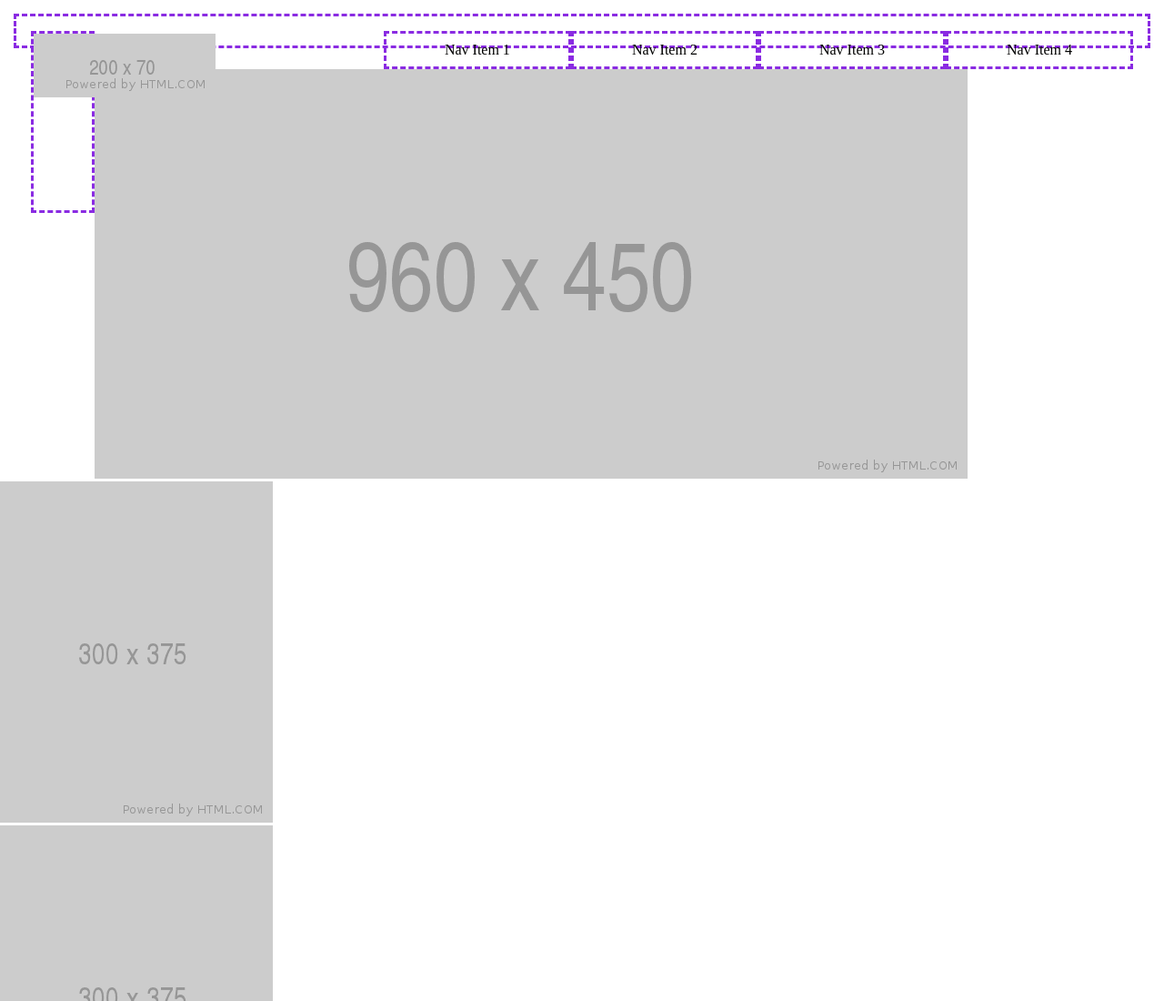
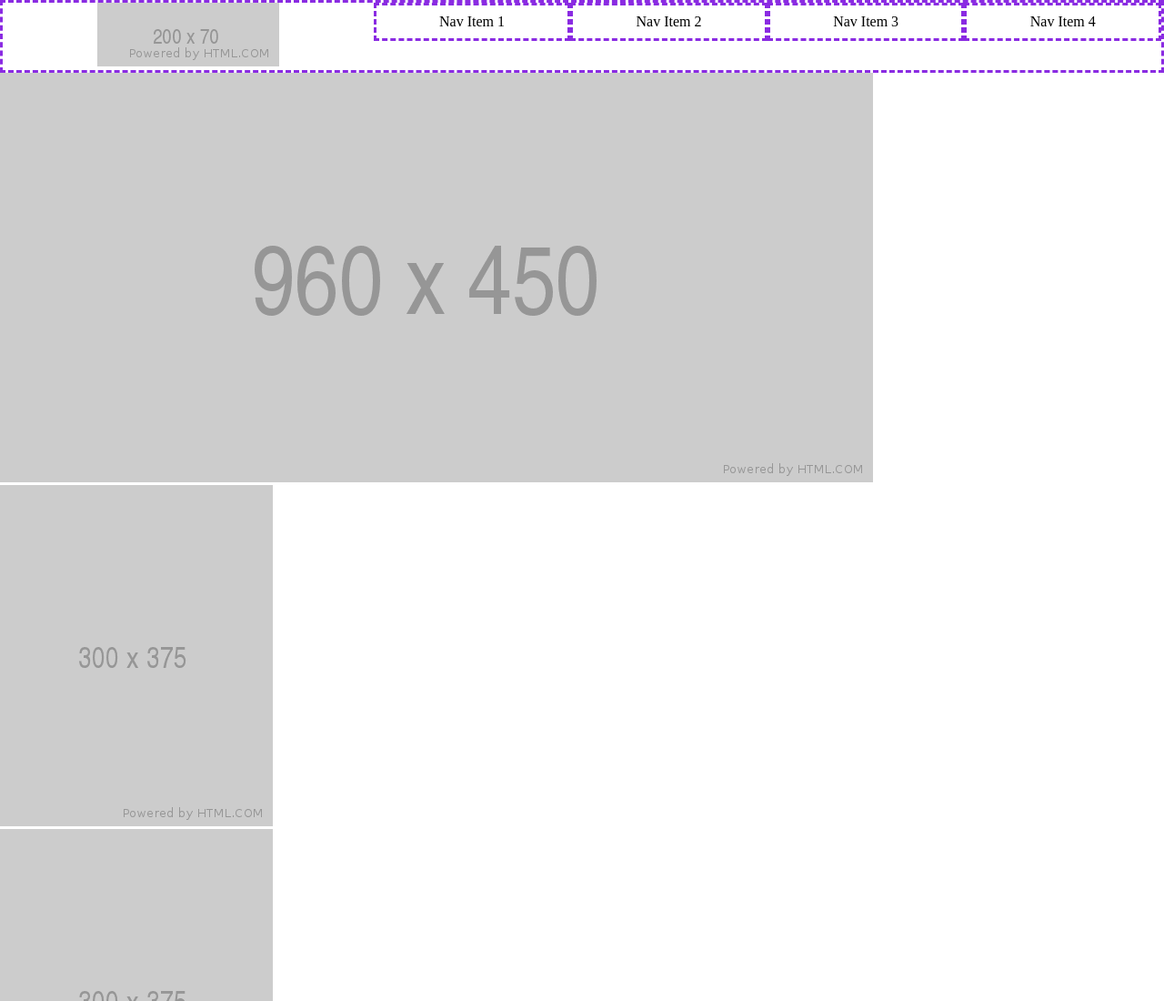
Before and after one commit to sajafisher29/wirefame-exercise, a plain HTML site: page index.html in a window 1280 px wide. Shown: the top 1100 px of the page at 91% size. Drawn offline with Linux system fonts and the light colour scheme.

Commit message:
Modified the css file

```diff
--- a/style.css
+++ b/style.css
@@ -7,9 +7,7 @@ body, html {
 }
 
 section.navBar {
-  height: calc(100%-30px);
-  margin: 15px;
-  padding: 1em;
+  height: 80px;
   top: 0;
   left: 0;
   position: relative;
@@ -20,8 +18,9 @@ section.navBar {
 #logo {
   height: 200px;
   width: 70px;
-  float: left;
-  border:3px dashed blueviolet
+  top: 0;
+  left: 0;
+  display: inline;
 }
 
 #nav4 {
```
